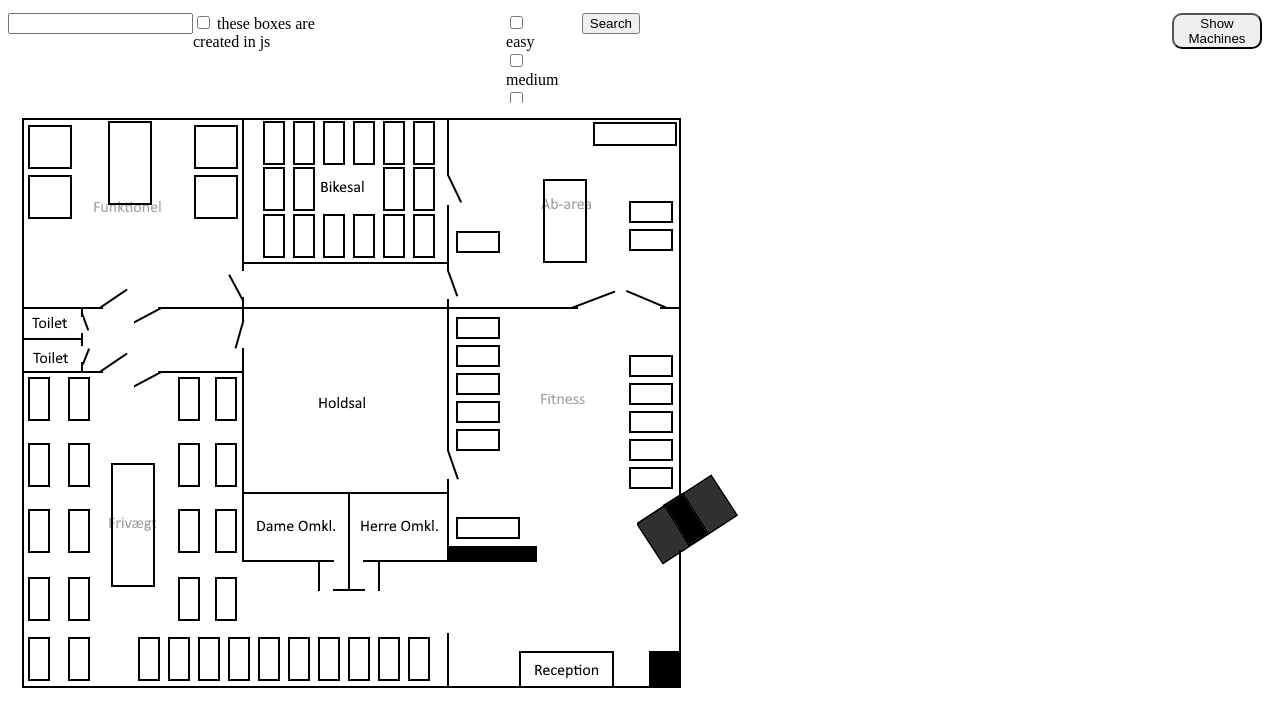
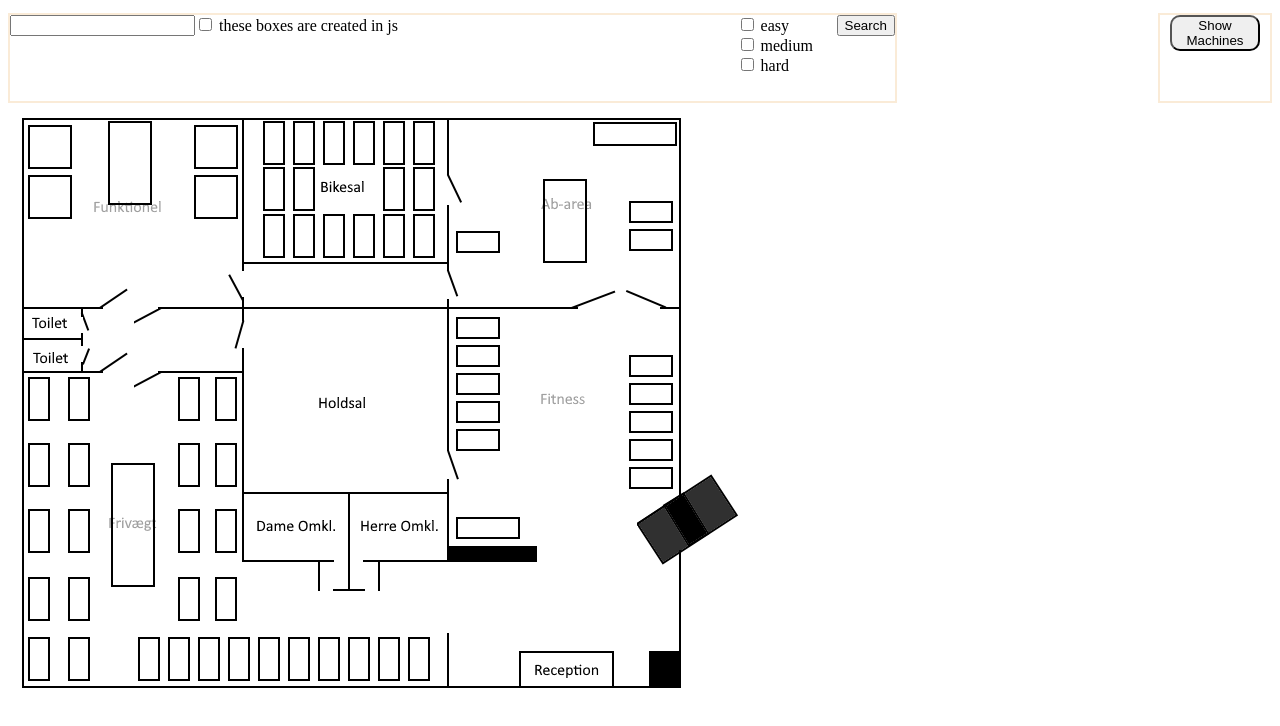
Before and after one commit to Christian-Skovgaard/portfolio5, a website: page index.html in a window 1280 px wide. Shown: the part 60-786 px from the top of the page. Drawn offline with Linux system fonts and the light colour scheme; no server answers.

```diff
--- a/script.js
+++ b/script.js
@@ -120,7 +120,7 @@
 
 //login functionality
 
-
+/*
 //Checkbox for machines functionality
 document.addEventListener('DOMContentLoaded', function () {
     // Select all checkboxes and initialize the output variable
@@ -170,3 +170,4 @@
     this.textContent = 'Show list of machines';
 }
 });
+*/
--- a/style.css
+++ b/style.css
@@ -1,6 +1,6 @@
 /*GLOBAL SETTINGS*/
 html, body {
-    max-height: 1000px;
+    max-height: 200vw;
     overflow: hidden;
 }
 h1 {
@@ -528,30 +528,26 @@
 header>nav {
     display: flex;
     justify-content: space-between;
-    height: 7vw; /*I have just made it this number, and it can be changed if anybody ever reads this and or has an opinion on something at all*/
+    min-height: 7vw; /*I have just made it this number, and it can be changed if anybody ever reads this and or has an opinion on something at all*/
 }
 header>nav>section {
-    width: 50%;
-
+    width: 70%;
+    border: antiquewhite solid 2px;
 }
-
 header>nav>#searchwindow>section>div {
-    width: 50%;
+    min-width: 100px;
 }
-
 #searchwindow {
     display: flex;
 }
 #mucleFilter {
-    display: inline;
-    width: 50%;
-
+    display: flex;
+    flex-wrap: wrap;
+    width: 70vw;
 }
-
 #mainSection {
     display: flex;
 }
-
 .infobox {
     border-radius: 20%;
     background-color: aliceblue;
```
